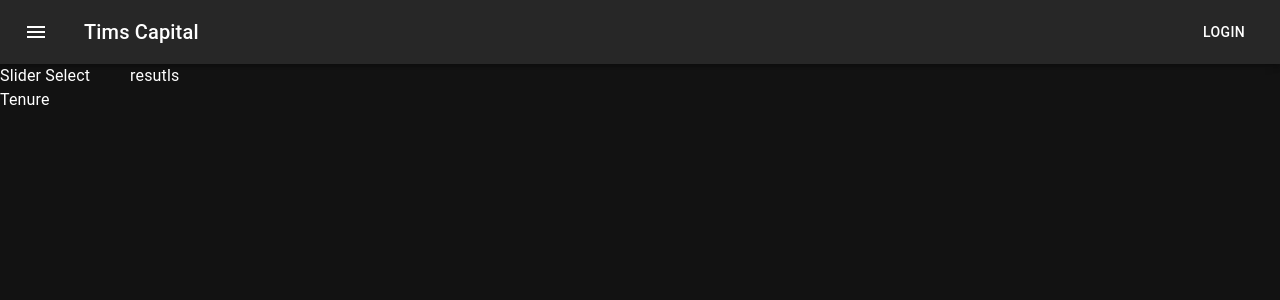
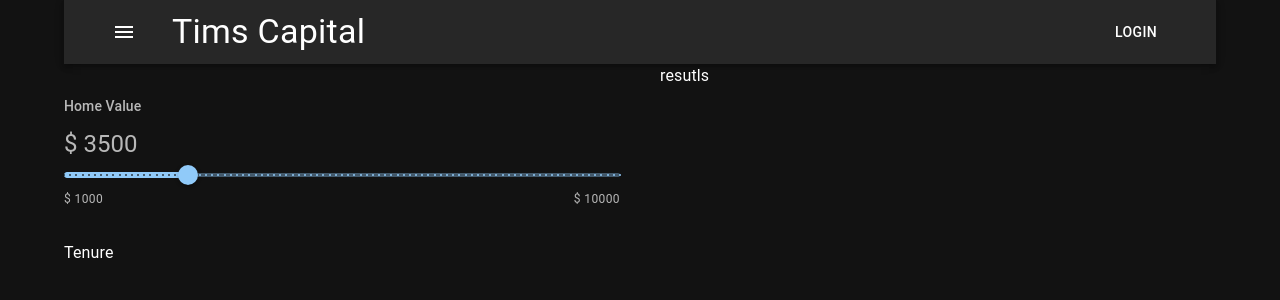
Before and after one commit to Bachan-kubi/mortgage-calculator, a React (Create React App) app: page / in a window 1280 px wide. Shown: the top 300 px of the page. Built offline with nearby package versions, Linux system fonts and the light colour scheme.

Commit message:
slider added

```diff
--- a/src/App.js
+++ b/src/App.js
@@ -1,23 +1,24 @@
-import { Grid } from "@mui/material";
+import { Container, Grid } from "@mui/material";
 import Navbar from "./components/parts/Navbar";
 import Results from "./components/parts/Results";
 import Tenure from "./components/parts/Tenure";
 import SliderSelect from "./components/parts/SliderSelect";
 
-
 function App() {
   return (
     <div className="App">
+      <Container maxWidth='lg'>
         <Navbar />
         <Grid container spacing={5}>
-        <Grid item>
+          <Grid item md={6}>
             <SliderSelect />
             <Tenure />
           </Grid>
-        <Grid item>
+          <Grid item md={6}>
             <Results />
           </Grid>
         </Grid>
+      </Container>
     </div>
   );
 }
--- a/src/components/common/SliderComponents.js
+++ b/src/components/common/SliderComponents.js
@@ -1,11 +1,50 @@
-import React from 'react';
+import React from "react";
+import Slider from "@mui/material/Slider";
+import { Stack, Typography } from "@mui/material";
 
-const SliderComponents = () => {
-    return (
-        <div>
-            slider
-        </div>
-    );
+const SliderComponents = ({
+  defaultValue,
+  min,
+  max,
+  amount,
+  label,
+  unit,
+  step,
+  marks,
+  value,
+  onChange
+}) => {
+  return (
+    <Stack my={4}>
+      <Stack gap={1.2}>
+        <Typography color="text.secondary" variant="subtitle2">
+          {label}
+        </Typography>
+        <Typography color="text.secondary" variant="h5">
+          {unit} {amount}
+        </Typography>
+      </Stack>
+      <Slider
+        min={min}
+        max={max}
+        defaultValue={defaultValue}
+        aria-label="Default"
+        valueLabelDisplay="auto"
+        step={step}
+        marks={marks}
+        value={value}
+        onChange = {onChange}
+      />
+      <Stack direction="row" justifyContent="space-between">
+        <Typography variant="caption" color="text.secondary">
+          {unit} {min}
+        </Typography>
+        <Typography variant="caption" color="text.secondary">
+          {unit} {max}
+        </Typography>
+      </Stack>
+    </Stack>
+  );
 };
 
 export default SliderComponents;
--- a/src/components/parts/Navbar.js
+++ b/src/components/parts/Navbar.js
@@ -6,11 +6,13 @@ import Typography from "@mui/material/Typography";
 import Button from "@mui/material/Button";
 import IconButton from "@mui/material/IconButton";
 import MenuIcon from "@mui/icons-material/Menu";
+import { Container } from "@mui/material";
 
 const Navbar = () => {
   return (
     <Box sx={{ flexGrow: 1 }}>
       <AppBar position="static">
+        <Container maxWidth='lg'>
         <Toolbar>
           <IconButton
             size="large"
@@ -21,11 +23,12 @@ const Navbar = () => {
           >
             <MenuIcon />
           </IconButton>
-          <Typography variant="h6" component="div" sx={{ flexGrow: 1 }}>
+          <Typography variant="h4" component="div" sx={{ flexGrow: 1 }}>
             Tims Capital
           </Typography>
           <Button color="inherit">Login</Button>
         </Toolbar>
+        </Container>
       </AppBar>
     </Box>
   );
--- a/src/components/parts/SliderSelect.js
+++ b/src/components/parts/SliderSelect.js
@@ -1,11 +1,23 @@
-import React from 'react';
+import React from "react";
+import SliderComponents from "../common/SliderComponents";
 
 const SliderSelect = () => {
-    return (
-        <div>
-            Slider Select
-        </div>
-    );
+  return (
+    <div>
+      <SliderComponents
+        amount={3500}
+        label="Home Value"
+        unit="$"
+        min={1000}
+        max={10000}
+        defaultValue={3000}
+        marks
+        step={100}
+        onChange={(e)=>console.log(e.target.value)}
+
+      />
+    </div>
+  );
 };
 
 export default SliderSelect;
```
Also changed, not shown: 1 other file (tests, documents, lock files or other folders). Lines whose indentation alone changed are shown as unchanged.
